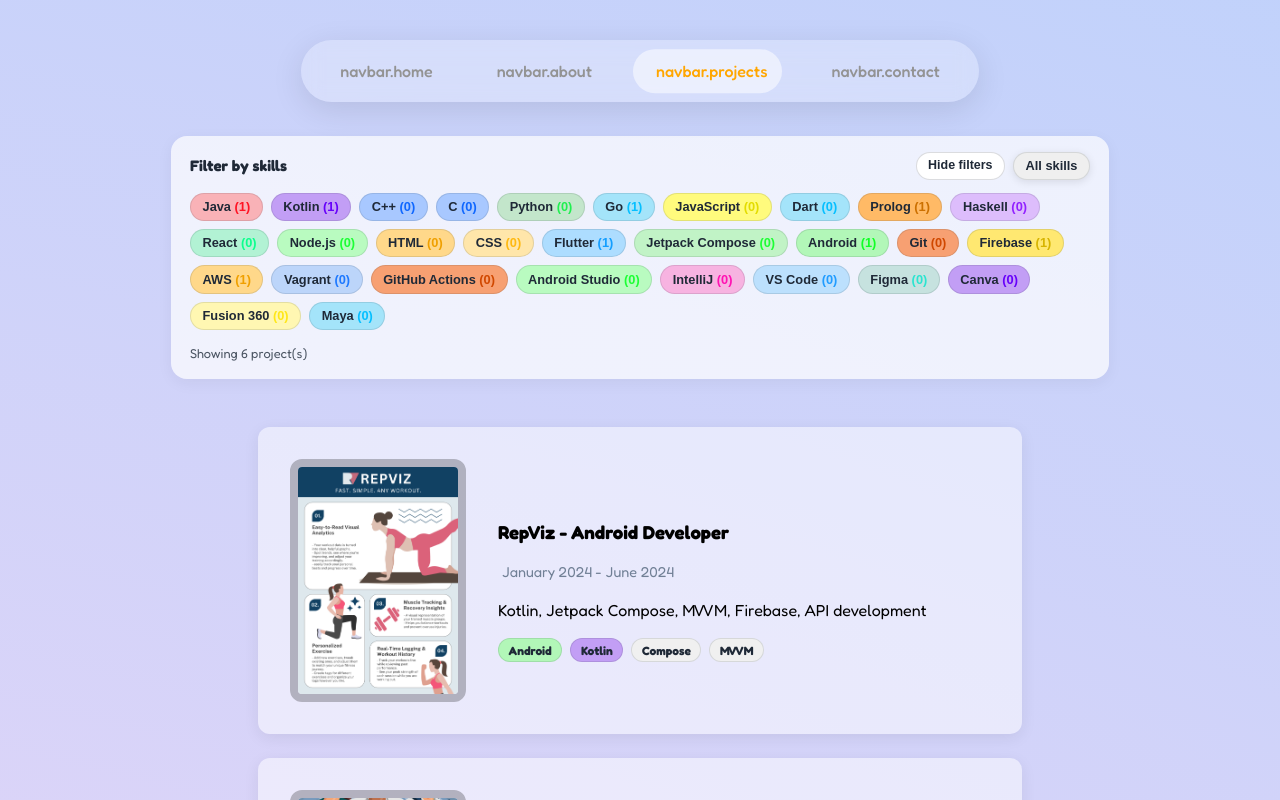
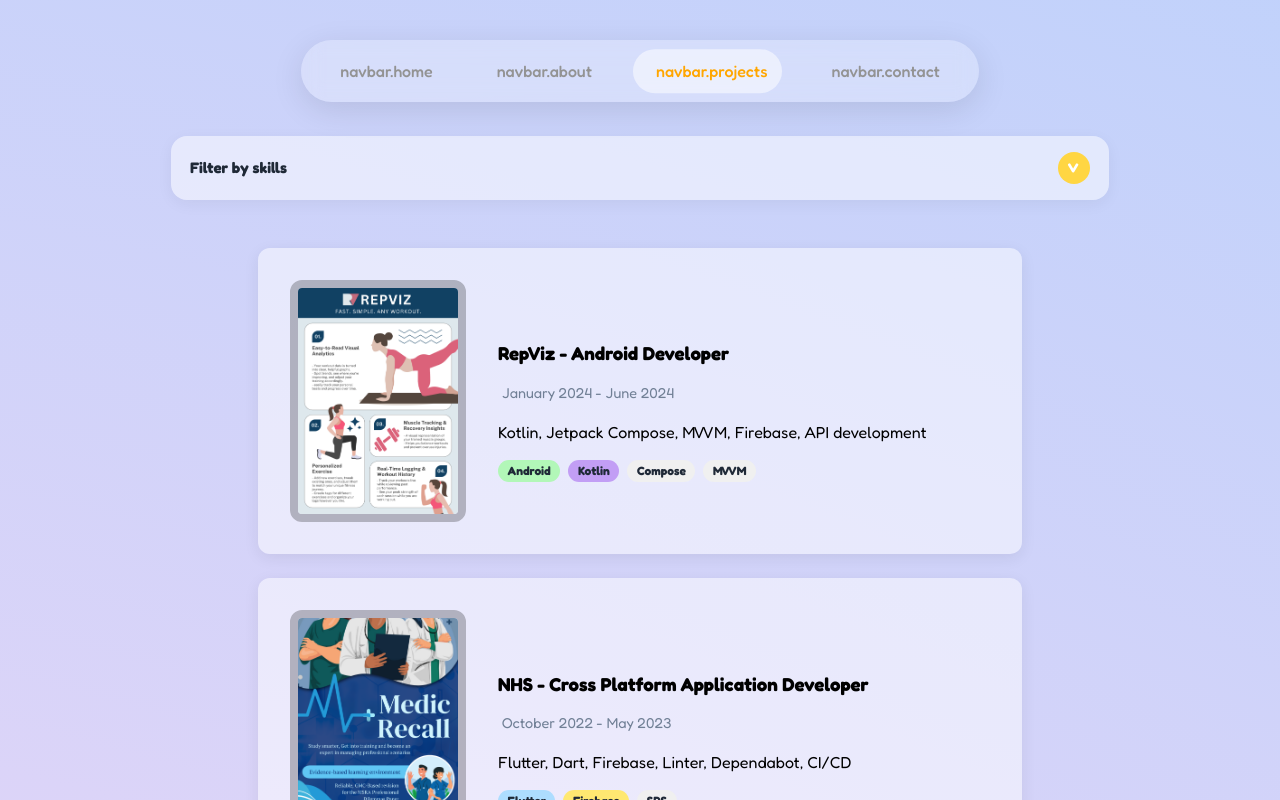
Before and after one commit to JeeIn-Park/JeeIn-Park.github.io, a React (Vite) app: page /projects in a window 1280 px wide. Shown: the top 800 px of the page. Built offline with nearby package versions, Linux system fonts and the light colour scheme.

Commit message:
filter animating

```diff
--- a/src/components/SkillFilter.tsx
+++ b/src/components/SkillFilter.tsx
@@ -1,8 +1,8 @@
-import React, { useState } from "react";
+import React, { useEffect, useState } from "react";
 
 type SkillFilterProps = {
   title: string;
-  allLabel: string;
+  clearLabel: string;
   expandLabel: string;
   collapseLabel: string;
   summaryLabel: string;
@@ -17,7 +17,7 @@
 
 const SkillFilter: React.FC<SkillFilterProps> = ({
   title,
-  allLabel,
+  clearLabel,
   expandLabel,
   collapseLabel,
   summaryLabel,
@@ -29,7 +29,15 @@
   skillCounts,
   getCountStyle
 }) => {
-  const [isExpanded, setIsExpanded] = useState(true);
+  const EXPANDED_STATE_KEY = "projects.skillFilter.isExpanded";
+  const [isExpanded, setIsExpanded] = useState<boolean>(() => {
+    if (typeof window === "undefined") return false;
+    return window.localStorage.getItem(EXPANDED_STATE_KEY) === "true";
+  });
+
+  useEffect(() => {
+    window.localStorage.setItem(EXPANDED_STATE_KEY, String(isExpanded));
+  }, [isExpanded]);
 
   return (
     <div className="projects-filters" aria-label={title}>
@@ -38,23 +46,23 @@
         <div className="projects-filters-actions">
           <button
             type="button"
-            className="skill-filter-toggle"
+            className={`skill-filter-toggle-circle ${isExpanded ? "is-expanded" : ""}`}
             onClick={() => setIsExpanded((current) => !current)}
             aria-expanded={isExpanded}
+            aria-label={isExpanded ? collapseLabel : expandLabel}
+            title={isExpanded ? collapseLabel : expandLabel}
           >
-            {isExpanded ? collapseLabel : expandLabel}
-          </button>
-          <button
-            type="button"
-            className={`skill-filter all ${selectedSkills.length === 0 ? "is-active" : ""}`}
-            onClick={onClear}
-          >
-            {allLabel}
+            <span className="skill-filter-toggle-chevron" aria-hidden="true">
+              {">"}
+            </span>
           </button>
         </div>
       </div>
-      {isExpanded && (
-        <>
+      <div
+        className={`projects-filters-body ${isExpanded ? "is-expanded" : ""}`}
+        aria-hidden={!isExpanded}
+      >
+        <div className="projects-filters-body-inner">
           <ul className="skills-filter-list">
             {skills.map((skill) => {
               const selected = selectedSkills.includes(skill);
@@ -75,9 +83,19 @@
               );
             })}
           </ul>
-          <p className="projects-filter-summary">{summaryLabel}</p>
-        </>
-      )}
+          <div className="projects-filter-footer">
+            <p className="projects-filter-summary">{summaryLabel}</p>
+            <button
+              type="button"
+              className="skill-filter skill-filter-clear"
+              onClick={onClear}
+              disabled={selectedSkills.length === 0}
+            >
+              {clearLabel}
+            </button>
+          </div>
+        </div>
+      </div>
     </div>
   );
 };
--- a/src/i18n/en/projects.json
+++ b/src/i18n/en/projects.json
@@ -3,6 +3,7 @@
   "filters": {
     "title": "Filter by skills",
     "all": "All skills",
+    "clear": "🗑️ Clear filters",
     "expand": "Show filters",
     "collapse": "Hide filters",
     "summary": "Showing {{count}} project(s)",
--- a/src/i18n/ko/projects.json
+++ b/src/i18n/ko/projects.json
@@ -3,6 +3,7 @@
   "filters": {
     "title": "기술 스택으로 필터링",
     "all": "전체 기술",
+    "clear": "🗑️ 필터 초기화",
     "expand": "필터 보기",
     "collapse": "필터 숨기기",
     "summary": "{{count}}개의 프로젝트 표시 중",
--- a/src/pages/Projects.css
+++ b/src/pages/Projects.css
@@ -15,7 +15,7 @@
     margin: 0 auto;
     padding: 1rem 1.2rem;
     border-radius: 1rem;
-    background: rgba(255, 255, 255, 0.7);
+    background: rgba(255, 255, 255, 0.497);
     box-shadow: 0 4px 16px rgba(0, 0, 0, 0.05);
     text-align: left;
   }
@@ -41,22 +41,41 @@
     color: #1f2937;
   }
 
-  .skill-filter-toggle {
-    border: 1px solid rgba(31, 41, 55, 0.16);
-    background: #ffffff;
-    color: #1f2937;
+  .skill-filter-toggle-circle {
+    width: 2rem;
+    height: 2rem;
+    display: inline-flex;
+    align-items: center;
+    justify-content: center;
+    border: 1px solid rgba(255, 214, 67, 0.9);
+    background: #ffd643;
+    color: #ffffff;
     border-radius: 999px;
-    padding: 0.38rem 0.72rem;
-    font-size: 0.78rem;
-    font-weight: 600;
-    line-height: 1.1;
+    padding: 0;
     cursor: pointer;
+    font: inherit;
     transition: transform 120ms ease, box-shadow 120ms ease;
   }
 
-  .skill-filter-toggle:hover {
-    transform: translateY(-1px);
-    box-shadow: 0 3px 10px rgba(0, 0, 0, 0.08);
+  .skill-filter-toggle-circle:hover {
+    box-shadow: 0 3px 10px rgba(255, 214, 67, 0.45);
+  }
+
+  .skill-filter-toggle-chevron {
+    display: inline-block;
+    font-size: 1rem;
+    line-height: 1;
+    font-weight: 700;
+    transform: rotate(90deg);
+    transition: transform 260ms ease, color 180ms ease;
+  }
+
+  .skill-filter-toggle-circle:hover .skill-filter-toggle-chevron {
+    color: #5a5a5a;
+  }
+
+  .skill-filter-toggle-circle.is-expanded .skill-filter-toggle-chevron {
+    transform: rotate(-90deg);
   }
 
   .skills-filter-list {
@@ -68,8 +87,24 @@
     gap: 0.5rem;
   }
 
+  .projects-filters-body {
+    display: grid;
+    grid-template-rows: 0fr;
+    opacity: 0;
+    transition: grid-template-rows 260ms ease, opacity 220ms ease;
+  }
+
+  .projects-filters-body.is-expanded {
+    grid-template-rows: 1fr;
+    opacity: 1;
+  }
+
+  .projects-filters-body-inner {
+    overflow: hidden;
+  }
+
   .skill-filter {
-    border: 1px solid rgba(31, 41, 55, 0.12);
+    border: none;
     color: #1f2937;
     border-radius: 999px;
     padding: 0.38rem 0.72rem;
@@ -90,9 +125,29 @@
   }
 
   .projects-filter-summary {
-    margin: 0.9rem 0 0;
+    margin: 0;
     font-size: 0.8rem;
     color: #4b5563;
+  }
+
+  .projects-filter-footer {
+    margin-top: 0.9rem;
+    display: flex;
+    align-items: center;
+    justify-content: space-between;
+    gap: 0.75rem;
+    flex-wrap: wrap;
+  }
+
+  .skill-filter-clear {
+    margin-left: auto;
+  }
+
+  .skill-filter-clear:disabled {
+    opacity: 0.55;
+    cursor: not-allowed;
+    transform: none;
+    box-shadow: none;
   }
 
   /* .projects-title {
@@ -186,7 +241,7 @@
     font-size: 0.75rem;
     font-weight: 600;
     color: #1f2937;
-    border: 1px solid rgba(31, 41, 55, 0.12);
+    border: none;
     line-height: 1.1;
   }
 
@@ -315,4 +370,5 @@
     @media (prefers-reduced-motion: reduce) {
       .project-card.is-hoverable:hover .project-image { transform: none; }
       .card-overlay { transition: opacity 1ms linear; transform: none !important; }
+      .projects-filters-body { transition: none; }
     }
--- a/src/pages/Projects.tsx
+++ b/src/pages/Projects.tsx
@@ -270,7 +270,7 @@
     <section className="projects-section">
       <SkillFilter
         title={t("projects.filters.title")}
-        allLabel={t("projects.filters.all")}
+        clearLabel={t("projects.filters.clear")}
         expandLabel={t("projects.filters.expand")}
         collapseLabel={t("projects.filters.collapse")}
         summaryLabel={t("projects.filters.summary", { count: filteredProjects.length })}
```
